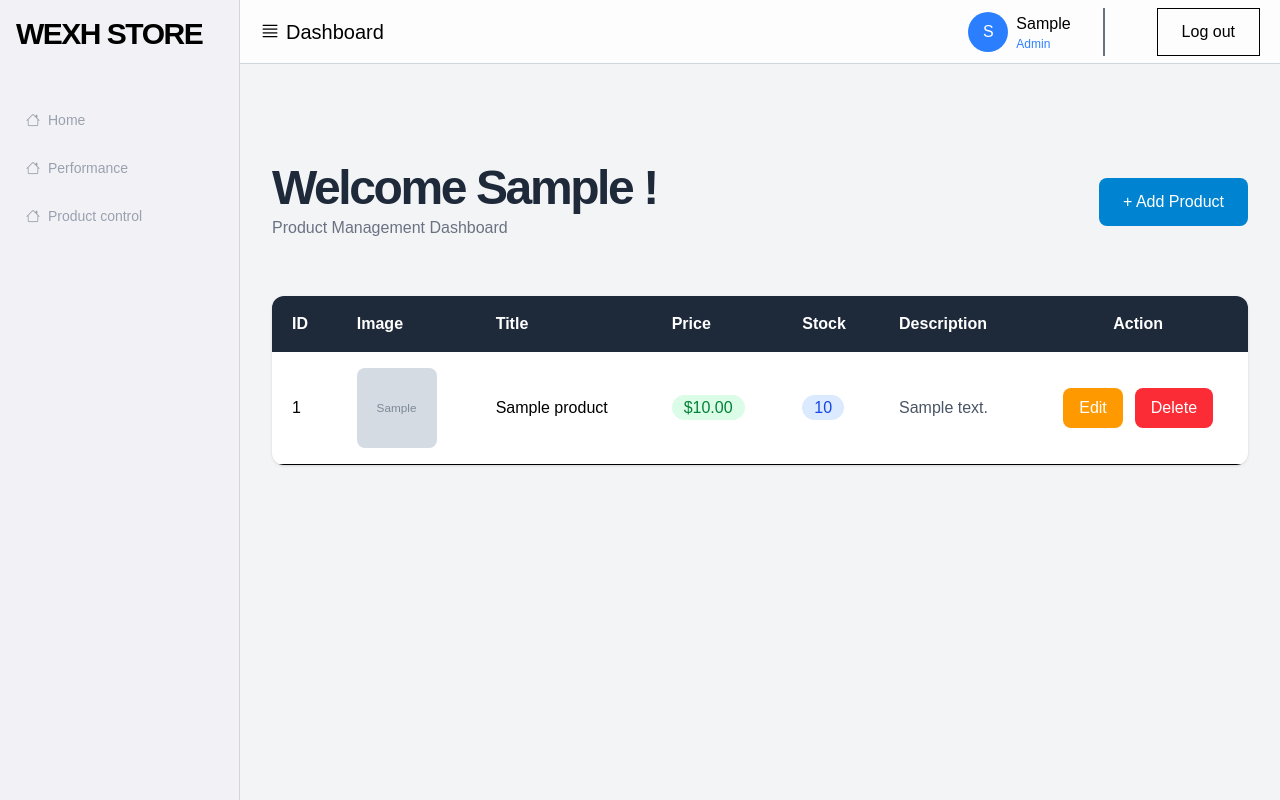
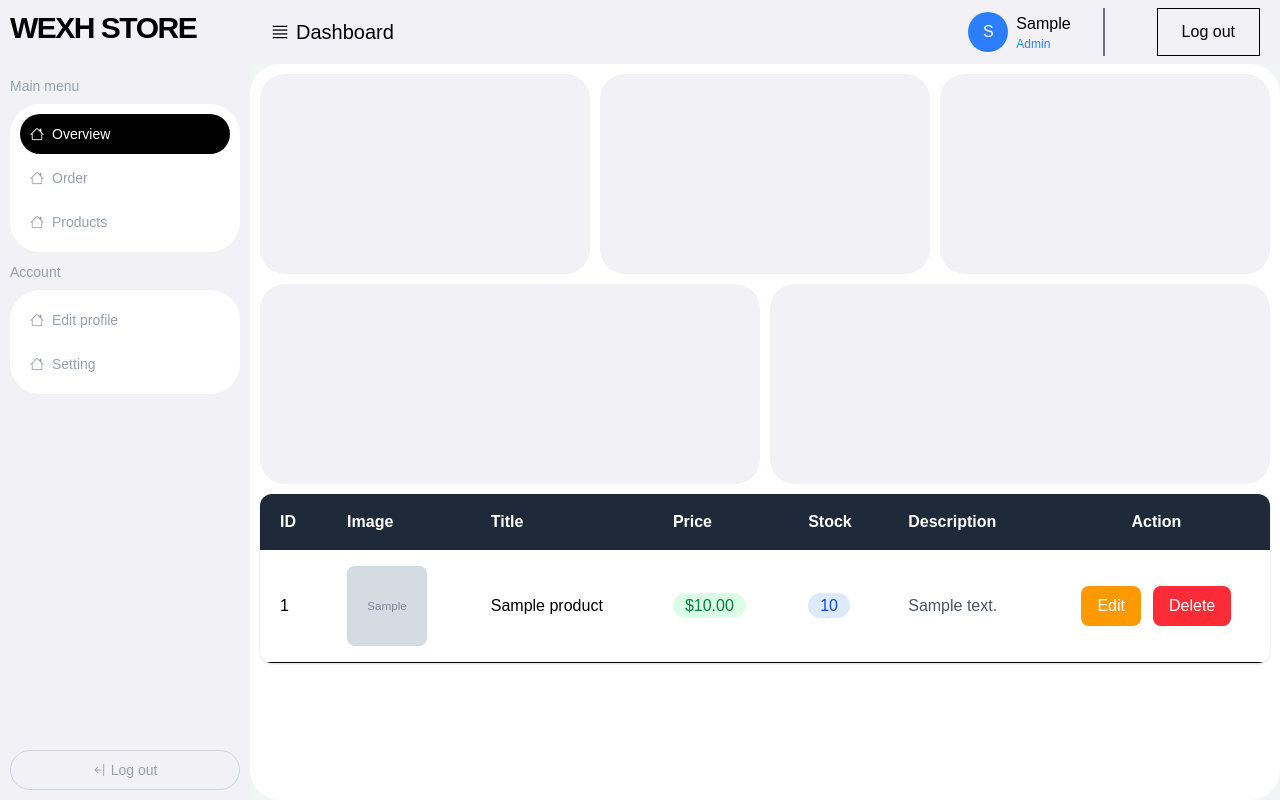
Before and after one commit to MPDev-work/E-Commerce-PHP, a PHP site: page /admin/dashboard.php in a window 1280 px wide. Run offline with PHP 8.4, Linux system fonts and the light colour scheme; the visitor is signed in with stand-in values (Sample User, id 1); tables that the repository leaves empty or names only in its code hold one stand-in row (values such as "Sample post"); grey boxes marked "Sample" are stand-in pictures.

Commit message:
Update UI

```diff
--- a/admin/dashboard.php
+++ b/admin/dashboard.php
@@ -10,60 +10,129 @@ if (!isset($_SESSION['user_id'])) {
 $id = $_SESSION['user_id'];
 
 $stmt = $conn->prepare("SELECT * FROM users WHERE id = ?");
-$stmt->bind_param("i", $id);
-$stmt->execute();
+$stmt->bind_param("i", $id); $stmt->execute(); $user =
+$stmt->get_result()->fetch_assoc(); $sql = $conn->query("SELECT * FROM products
+ORDER BY p_id DESC"); ?>
 
-$user = $stmt->get_result()->fetch_assoc();
-
-$sql = $conn->query("SELECT * FROM products ORDER BY p_id DESC");
-?>
-
-<!DOCTYPE html>
+<!doctype html>
 <html lang="en">
   <head>
-    <meta charset="UTF-8">
-    <meta name="viewport" content="width=device-width, initial-scale=1.0">
-    <link rel="stylesheet" href="https://cdn.jsdelivr.net/npm/bootstrap-icons@1.13.1/font/bootstrap-icons.min.css">
-    <link href="../src/output.css" rel="stylesheet">
+    <meta charset="UTF-8" />
+    <meta name="viewport" content="width=device-width, initial-scale=1.0" />
+    <link
+      rel="stylesheet"
+      href="https://cdn.jsdelivr.net/npm/bootstrap-icons@1.13.1/font/bootstrap-icons.min.css"
+    />
+    <link rel="stylesheet" href="../src/output.css" />
+    <script src="https://cdn.jsdelivr.net/npm/@tailwindcss/browser@4"></script>
     <title>Wexh | Store</title>
   </head>
-<body class="bg-gray-100 mt-[140px]">
-    <nav class="fixed z-[999] inset-x-0 top-0 h-16 flex justify-between items-center bg-white/80 backdrop-blur-3xl pl-[260px] pr-5 border-b border-gray-300">
+  <body class="bg-gray-100">
+    <nav
+      class="fixed z-[999] inset-x-0 top-0 h-16 flex justify-between items-center bg-[#f2f2f6] backdrop-blur-3xl pl-[270px] pr-5"
+    >
       <div class="flex gap-1.5 items-center">
         <i class="bi bi-justify text-black text-xl"></i>
         <h1 class="text-xl text-black font-medium">Dashboard</h1>
       </div>
       <div class="h-12 flex items-center gap-5">
-            <div class="h-full w-max flex justify-center items-center gap-2 pr-8 border-r-2 border-gray-500">
-                <div class="h-10 w-10 rounded-full bg-blue-500 flex justify-center items-center text-white"><?= htmlspecialchars(ucwords(substr($user['username'], 0, 1))) ?></div>
+        <div
+          class="h-full w-max flex justify-center items-center gap-2 pr-8 border-r-2 border-gray-500"
+        >
+          <div
+            class="h-10 w-10 rounded-full bg-blue-500 flex justify-center items-center text-white"
+          >
+            <?= htmlspecialchars(ucwords(substr($user['username'], 0, 1))) ?>
+          </div>
           <div class="flex flex-col h-full justify-center">
-                    <h1 class="text-base text-black"><?= htmlspecialchars(ucwords($user['username'])) ?></h1>
-                    <p class="text-blue-500 text-xs"><?= htmlspecialchars(ucwords($user['roles'])) ?></p>
+            <h1 class="text-base text-black">
+              <?= htmlspecialchars(ucwords($user['username'])) ?>
+            </h1>
+            <p class="text-blue-500 text-xs">
+              <?= htmlspecialchars(ucwords($user['roles'])) ?>
+            </p>
           </div>
         </div>
-            <a class="h-full px-6 flex justify-center items-center border border-black text-black ml-8 transition duration-200 hover:bg-black hover:text-white" href="../auth/logout.php">Log out</a></div></nav>5
+        <a
+          class="h-full px-6 flex justify-center items-center border border-black text-black ml-8 transition duration-200 hover:bg-black hover:text-white"
+          href="../auth/logout.php"
+          >Log out</a
+        >
+      </div>
+    </nav>
     <!-- sidebar -->
-     <nav class="absolute z-[999] left-0 top-0 bottom-0 w-[240px] bg-[#f2f2f6] p-4 flex flex-col gap-2 border-r border-gray-300">
-        <h1 class="uppercase text-3xl text-black font-bold text-nowrap whitespace-nowrap tracking-tighter">wexh store</h1>
-        <div class="w-full h-max flex flex-col gap-2 mt-10">
-            <a class="group w-full h-10 flex justity-start items-center gap-2 pl-2.5 rounded-[12px] text-gray-400 text-sm transition duration-300 hover:text-black hover:bg-white" href="#">
+    <nav
+      class="fixed z-[999] left-0 top-0 bottom-0 w-[250px] bg-[#f2f2f6] p-2.5 flex flex-col gap-2.5"
+    >
+      <h1
+        class="uppercase text-3xl text-black font-bold text-nowrap whitespace-nowrap tracking-tighter"
+      >
+        wexh store
+      </h1>
+      <div class="w-full h-max flex flex-col gap-2 mt-5">
+        <p class="text-sm text-gray-400">Main menu</p>
+        <div
+          class="w-full flex flex-col bg-white rounded-[30px] overflow-hidden gap-1 p-2.5"
+        >
+          <a
+            class="group w-full h-10 flex justity-start items-center gap-2 pl-2.5 rounded-full text-white text-sm bg-black"
+            href="#"
+          >
             <i class="bi bi-house-fill hidden group-hover:block"></i>
             <i class="bi bi-house group-hover:hidden"></i>
-                Home
+            Overview
           </a>
-            <a class="group w-full h-10 flex justity-start items-center gap-2 pl-2.5 rounded-[12px] text-gray-400 text-sm transition duration-300 hover:text-black hover:bg-white" href="#">
+          <a
+            class="group w-full h-10 flex justity-start items-center gap-2 pl-2.5 rounded-full text-gray-400 text-sm transition duration-300 hover:text-black hover:bg-[#f2f2f6]"
+            href="#"
+          >
             <i class="bi bi-house-fill hidden group-hover:block"></i>
             <i class="bi bi-house group-hover:hidden"></i>
-                Performance
+            Order
           </a>
-            <a class="group w-full h-10 flex justity-start items-center gap-2 pl-2.5 rounded-[12px] text-gray-400 text-sm transition duration-300 hover:text-black hover:bg-white" href="#">
+          <a
+            class="group w-full h-10 flex justity-start items-center gap-2 pl-2.5 rounded-full text-gray-400 text-sm transition duration-300 hover:text-black hover:bg-[#f2f2f6]"
+            href="#"
+          >
             <i class="bi bi-house-fill hidden group-hover:block"></i>
             <i class="bi bi-house group-hover:hidden"></i>
-                Product control
+            Products
           </a>
         </div>
+      </div>
+      <div class="w-full h-max flex flex-col gap-2">
+        <p class="text-sm text-gray-400">Account</p>
+        <div
+          class="w-full flex flex-col bg-white rounded-[30px] overflow-hidden gap-1 p-2.5"
+        >
+          <a
+            class="group w-full h-10 flex justity-start items-center gap-2 pl-2.5 rounded-full text-gray-400 text-sm transition duration-300 hover:text-black hover:bg-[#f2f2f6]"
+            href="#"
+          >
+            <i class="bi bi-house-fill hidden group-hover:block"></i>
+            <i class="bi bi-house group-hover:hidden"></i>
+            Edit profile
+          </a>
+          <a
+            class="group w-full h-10 flex justity-start items-center gap-2 pl-2.5 rounded-full text-gray-400 text-sm transition duration-300 hover:text-black hover:bg-[#f2f2f6]"
+            href="#"
+          >
+            <i class="bi bi-house-fill hidden group-hover:block"></i>
+            <i class="bi bi-house group-hover:hidden"></i>
+            Setting
+          </a>
+        </div>
+      </div>
+      <a
+        class="group absolute bottom-2.5 w-[calc(100%-20px)] h-10 rounded-full border border-gray-300 text-gray-400 flex justify-center items-center gap-1 text-sm transition duration-200 hover:bg-black hover:text-white hover:border-black"
+        href="../auth/logout.php"
+        ><i
+          class="bi bi-arrow-bar-left text-gray-400 transition duration-200 group-hover:text-white"
+        ></i>
+        Log out</a
+      >
     </nav>
-        <div class="w-[calc(100vw-240px)] ml-[240px] px-8 pb-6 flex justify-between items-center">
+    <!-- <div class="w-[calc(100vw-250px)] ml-[250px] px-8 pb-6 flex justify-between items-center">
                 <div class="flex flex-col">
                     <h1 class="text-5xl font-bold tracking-tighter text-gray-800">
                         Welcome <?= htmlspecialchars(ucwords($user['username'])) ?> !
@@ -76,15 +145,25 @@ $sql = $conn->query("SELECT * FROM products ORDER BY p_id DESC");
                 class="bg-sky-600 hover:bg-sky-700 text-white px-6 py-3 rounded-lg font-medium transition">
                 + Add Product
             </a>
+        </div> -->
+    <!-- Table -->
+    <section
+      class="w-[calc(100vw-250px)] h-[calc(100vh-64px)] absolute mt-16 right-0 overflow-x-hidden overflow-y-scroll rounded-[30px] bg-white"
+    >
+      <div class="w-full h-max flex flex-col items-center p-2.5 gap-2.5">
+        <div class="w-full grid grid-cols-3 grid-flow-row gap-2.5">
+          <div class="h-[200px] bg-[#f2f2f6] rounded-[25px]"></div>
+          <div class="h-[200px] bg-[#f2f2f6] rounded-[25px]"></div>
+          <div class="h-[200px] bg-[#f2f2f6] rounded-[25px]"></div>
         </div>
-    <!-- Table -->
-    <main class="w-[calc(100vw-240px)] ml-[240px] p-8">
+        <div class="w-full grid grid-cols-2 grid-flow-row gap-2.5">
+          <div class="h-[200px] bg-[#f2f2f6] rounded-[25px]"></div>
+          <div class="h-[200px] bg-[#f2f2f6] rounded-[25px]"></div>
+        </div>
+        <main class="w-full">
           <div class="bg-white rounded-xl shadow overflow-hidden">
-
             <div class="overflow-x-auto">
-
               <table class="w-full">
-
                 <thead class="bg-gray-800 text-white">
                   <tr>
                     <th class="py-4 px-5 text-left">ID</th>
@@ -98,21 +177,17 @@ $sql = $conn->query("SELECT * FROM products ORDER BY p_id DESC");
                 </thead>
 
                 <tbody>
-
-                        <?php if(mysqli_num_rows($sql) > 0){ ?>
-
-                            <?php while($row = mysqli_fetch_assoc($sql)){ ?>
+                  <?php if(mysqli_num_rows($sql) > 0){ ?> <?php while($row =
+                  mysqli_fetch_assoc($sql)){ ?>
 
                   <tr class="border-b hover:bg-gray-50 transition">
-
-                                    <td class="px-5 py-4">
-                                        <?= $row['p_id'] ?>
-                                    </td>
+                    <td class="px-5 py-4"><?= $row['p_id'] ?></td>
 
                     <td class="px-5 py-4">
                       <img
                         src="../images/<?= $row['p_image'] ?>"
-                                            class="w-20 h-20 object-cover rounded-lg">
+                        class="w-20 h-20 object-cover rounded-lg"
+                      />
                     </td>
 
                     <td class="px-5 py-4 font-medium">
@@ -120,13 +195,17 @@ $sql = $conn->query("SELECT * FROM products ORDER BY p_id DESC");
                     </td>
 
                     <td class="px-5 py-4">
-                                        <span class="bg-green-100 text-green-700 px-3 py-1 rounded-full">
+                      <span
+                        class="bg-green-100 text-green-700 px-3 py-1 rounded-full"
+                      >
                         $<?= number_format($row['p_price'],2) ?>
                       </span>
                     </td>
 
                     <td class="px-5 py-4">
-                                        <span class="bg-blue-100 text-blue-700 px-3 py-1 rounded-full">
+                      <span
+                        class="bg-blue-100 text-blue-700 px-3 py-1 rounded-full"
+                      >
                         <?= $row['p_qty'] ?>
                       </span>
                     </td>
@@ -136,51 +215,43 @@ $sql = $conn->query("SELECT * FROM products ORDER BY p_id DESC");
                     </td>
 
                     <td class="px-5 py-4">
-
                       <div class="flex justify-center gap-3">
-
                         <a
                           href="../update_form.php?id=<?= $row['p_id'] ?>"
-                                                class="bg-amber-500 hover:bg-amber-600 text-white px-4 py-2 rounded-lg">
+                          class="bg-amber-500 hover:bg-amber-600 text-white px-4 py-2 rounded-lg"
+                        >
                           Edit
                         </a>
 
                         <a
                           href="../delete.php?id=<?= $row['p_id'] ?>"
-                                                onclick="return confirm('Delete this product?')"
-                                                class="bg-red-500 hover:bg-red-600 text-white px-4 py-2 rounded-lg">
+                          onclick="return confirm('Delete this product?');"
+                          class="bg-red-500 hover:bg-red-600 text-white px-4 py-2 rounded-lg"
+                        >
                           Delete
                         </a>
+                      </div>
+                    </td>
+                  </tr>
 
-                                        </div>
+                  <?php } ?> <?php } else { ?>
 
+                  <tr>
+                    <td
+                      colspan="7"
+                      class="py-16 text-center text-gray-500 text-lg"
+                    >
+                      No products found.
                     </td>
-
                   </tr>
 
                   <?php } ?>
-
-                        <?php } else { ?>
-
-                            <tr>
-
-                                <td colspan="7" class="py-16 text-center text-gray-500 text-lg">
-                                    No products found.
-                                </td>
-
-                            </tr>
-
-                        <?php } ?>
-
                 </tbody>
-
               </table>
-
             </div>
-
           </div>
-
         </main>
-
+      </div>
+    </section>
   </body>
 </html>
--- a/src/input.css
+++ b/src/input.css
@@ -3,4 +3,5 @@
 html,
 body {
   font-family: 'Poppins', sans-serif;
+  scrollbar-width: none;
 }
--- a/src/output.css
+++ b/src/output.css
@@ -34,7 +34,6 @@
     --color-white: #fff;
     --spacing: 0.25rem;
     --container-sm: 24rem;
-    --container-7xl: 80rem;
     --text-xs: 0.75rem;
     --text-xs--line-height: calc(1 / 0.75);
     --text-sm: 0.875rem;
@@ -249,6 +248,12 @@
   .bottom-1\/2 {
     bottom: calc(1 / 2 * 100%);
   }
+  .bottom-2 {
+    bottom: calc(var(--spacing) * 2);
+  }
+  .bottom-2\.5 {
+    bottom: calc(var(--spacing) * 2.5);
+  }
   .left-0 {
     left: 0;
   }
@@ -294,6 +299,9 @@
   .mt-10 {
     margin-top: calc(var(--spacing) * 10);
   }
+  .mt-16 {
+    margin-top: calc(var(--spacing) * 16);
+  }
   .mt-40 {
     margin-top: calc(var(--spacing) * 40);
   }
@@ -321,9 +329,6 @@
   .mt-\[120px\] {
     margin-top: 120px;
   }
-  .mt-\[140px\] {
-    margin-top: 140px;
-  }
   .mr-5 {
     margin-right: calc(var(--spacing) * 5);
   }
@@ -348,14 +353,17 @@
   .ml-8 {
     margin-left: calc(var(--spacing) * 8);
   }
-  .ml-\[240px\] {
-    margin-left: 240px;
+  .ml-\[250px\] {
+    margin-left: 250px;
   }
   .block {
     display: block;
   }
   .flex {
     display: flex;
+  }
+  .grid {
+    display: grid;
   }
   .hidden {
     display: none;
@@ -423,6 +431,9 @@
   .h-\[700px\] {
     height: 700px;
   }
+  .h-\[calc\(100vh-64px\)\] {
+    height: calc(100vh - 64px);
+  }
   .h-auto {
     height: auto;
   }
@@ -431,6 +442,9 @@
   }
   .h-max {
     height: max-content;
+  }
+  .h-screen {
+    height: 100vh;
   }
   .w-1 {
     width: var(--spacing);
@@ -441,9 +455,6 @@
   .w-10 {
     width: calc(var(--spacing) * 10);
   }
-  .w-12 {
-    width: calc(var(--spacing) * 12);
-  }
   .w-20 {
     width: calc(var(--spacing) * 20);
   }
@@ -453,8 +464,8 @@
   .w-\[200px\] {
     width: 200px;
   }
-  .w-\[240px\] {
-    width: 240px;
+  .w-\[250px\] {
+    width: 250px;
   }
   .w-\[400px\] {
     width: 400px;
@@ -468,11 +479,14 @@
   .w-\[640px\] {
     width: 640px;
   }
+  .w-\[calc\(100\%-20px\)\] {
+    width: calc(100% - 20px);
+  }
   .w-\[calc\(100\%\/3-40px\/3\)\] {
     width: calc(100% / 3 - 40px / 3);
   }
-  .w-\[calc\(100vw-240px\)\] {
-    width: calc(100vw - 240px);
+  .w-\[calc\(100vw-250px\)\] {
+    width: calc(100vw - 250px);
   }
   .w-auto {
     width: auto;
@@ -505,6 +519,15 @@
   }
   .resize {
     resize: both;
+  }
+  .grid-flow-row {
+    grid-auto-flow: row;
+  }
+  .grid-cols-2 {
+    grid-template-columns: repeat(2, minmax(0, 1fr));
+  }
+  .grid-cols-3 {
+    grid-template-columns: repeat(3, minmax(0, 1fr));
   }
   .flex-col {
     flex-direction: column;
@@ -566,8 +589,14 @@
   .overflow-x-auto {
     overflow-x: auto;
   }
+  .overflow-x-hidden {
+    overflow-x: hidden;
+  }
   .overflow-y-hidden {
     overflow-y: hidden;
+  }
+  .overflow-y-scroll {
+    overflow-y: scroll;
   }
   .scroll-smooth {
     scroll-behavior: smooth;
@@ -578,8 +607,11 @@
   .rounded-3xl {
     border-radius: var(--radius-3xl);
   }
-  .rounded-\[12px\] {
-    border-radius: 12px;
+  .rounded-\[25px\] {
+    border-radius: 25px;
+  }
+  .rounded-\[30px\] {
+    border-radius: 30px;
   }
   .rounded-\[40px\] {
     border-radius: 40px;
@@ -613,10 +645,6 @@
   .border-1 {
     border-style: var(--tw-border-style);
     border-width: 1px;
-  }
-  .border-r {
-    border-right-style: var(--tw-border-style);
-    border-right-width: 1px;
   }
   .border-r-2 {
     border-right-style: var(--tw-border-style);
@@ -747,8 +775,8 @@
   .p-2 {
     padding: calc(var(--spacing) * 2);
   }
-  .p-4 {
-    padding: calc(var(--spacing) * 4);
+  .p-2\.5 {
+    padding: calc(var(--spacing) * 2.5);
   }
   .p-5 {
     padding: calc(var(--spacing) * 5);
@@ -758,6 +786,9 @@
   }
   .px-2 {
     padding-inline: calc(var(--spacing) * 2);
+  }
+  .px-2\.5 {
+    padding-inline: calc(var(--spacing) * 2.5);
   }
   .px-3 {
     padding-inline: calc(var(--spacing) * 3);
@@ -846,8 +877,8 @@
   .pl-\[20px\] {
     padding-left: 20px;
   }
-  .pl-\[260px\] {
-    padding-left: 260px;
+  .pl-\[270px\] {
+    padding-left: 270px;
   }
   .text-center {
     text-align: center;
@@ -1085,10 +1116,24 @@
       }
     }
   }
+  .group-hover\:text-white {
+    &:is(:where(.group):hover *) {
+      @media (hover: hover) {
+        color: var(--color-white);
+      }
+    }
+  }
   .hover\:border-\[\#dc3545\] {
     &:hover {
       @media (hover: hover) {
         border-color: #dc3545;
+      }
+    }
+  }
+  .hover\:border-black {
+    &:hover {
+      @media (hover: hover) {
+        border-color: var(--color-black);
       }
     }
   }
@@ -1103,6 +1148,13 @@
     &:hover {
       @media (hover: hover) {
         border-color: transparent;
+      }
+    }
+  }
+  .hover\:bg-\[\#f2f2f6\] {
+    &:hover {
+      @media (hover: hover) {
+        background-color: #f2f2f6;
       }
     }
   }
@@ -1138,13 +1190,6 @@
     &:hover {
       @media (hover: hover) {
         background-color: var(--color-sky-700);
-      }
-    }
-  }
-  .hover\:bg-white {
-    &:hover {
-      @media (hover: hover) {
-        background-color: var(--color-white);
       }
     }
   }
@@ -1192,6 +1237,7 @@
 }
 html, body {
   font-family: 'Poppins', sans-serif;
+  scrollbar-width: none;
 }
 @property --tw-translate-x {
   syntax: "*";
--- a/update.php
+++ b/update.php
@@ -16,10 +16,10 @@ if ($_SERVER["REQUEST_METHOD"] == "POST") {
         $image_name = $_FILES['p_image']['name'];
         $tmp_name = $_FILES['p_image']['tmp_name'];
 
-        $path = "images/" . time() . $image_name;
+        $path = "images/" . time() . "_" . $image_name;
 
         if (move_uploaded_file($tmp_name, "images/" . $image_name)) {
-            $old_path = "images/" . $old_image;
+            $old_path = "images/" . time() . "_" . $old_image;
             if (file_exists($old_path)) {
                 unlink($old_path);
             }
```
Also changed, not shown: client/indexAfter.php (+4 -4 lines), images/178394434918307dfde0f655618d822607bda8c931.jpg (added), src/command.txt (line endings or trailing spaces). Lines whose indentation alone changed are shown as unchanged.
